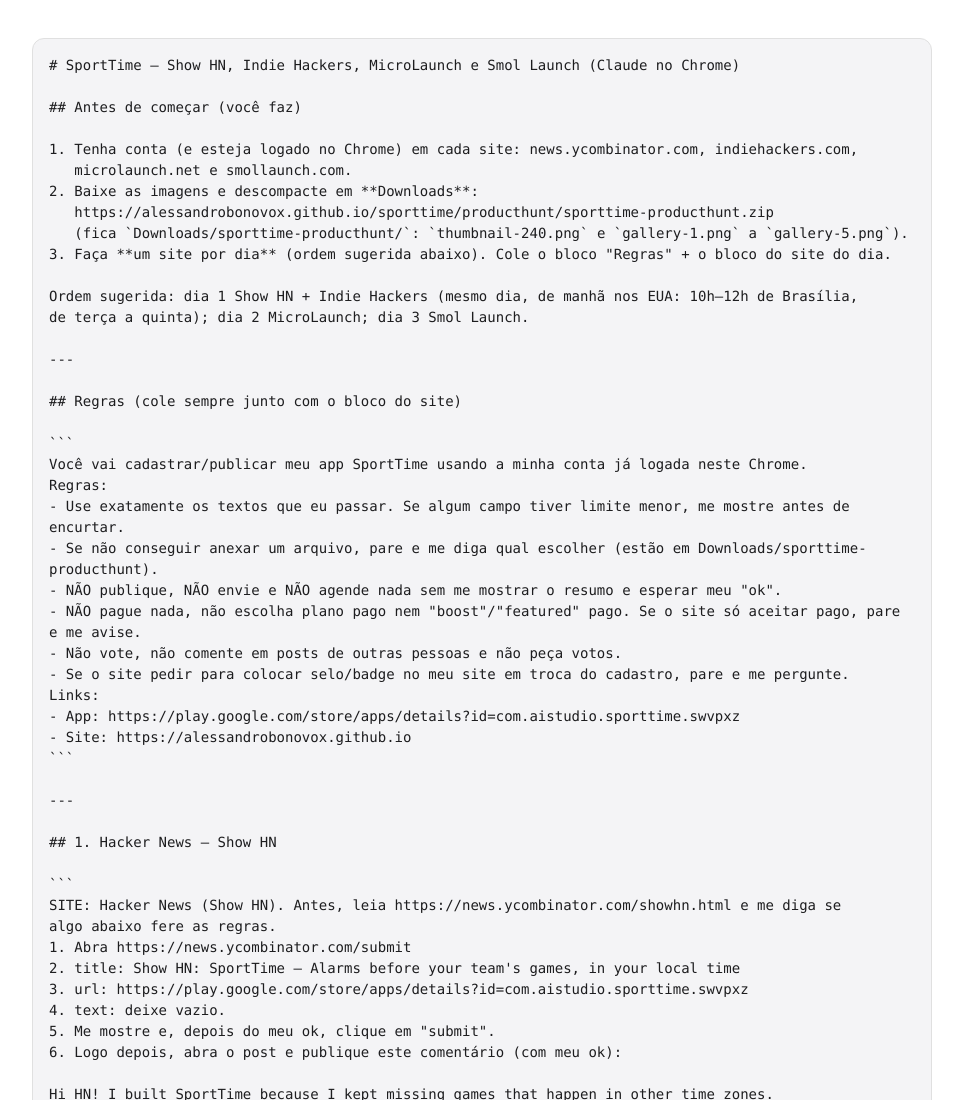
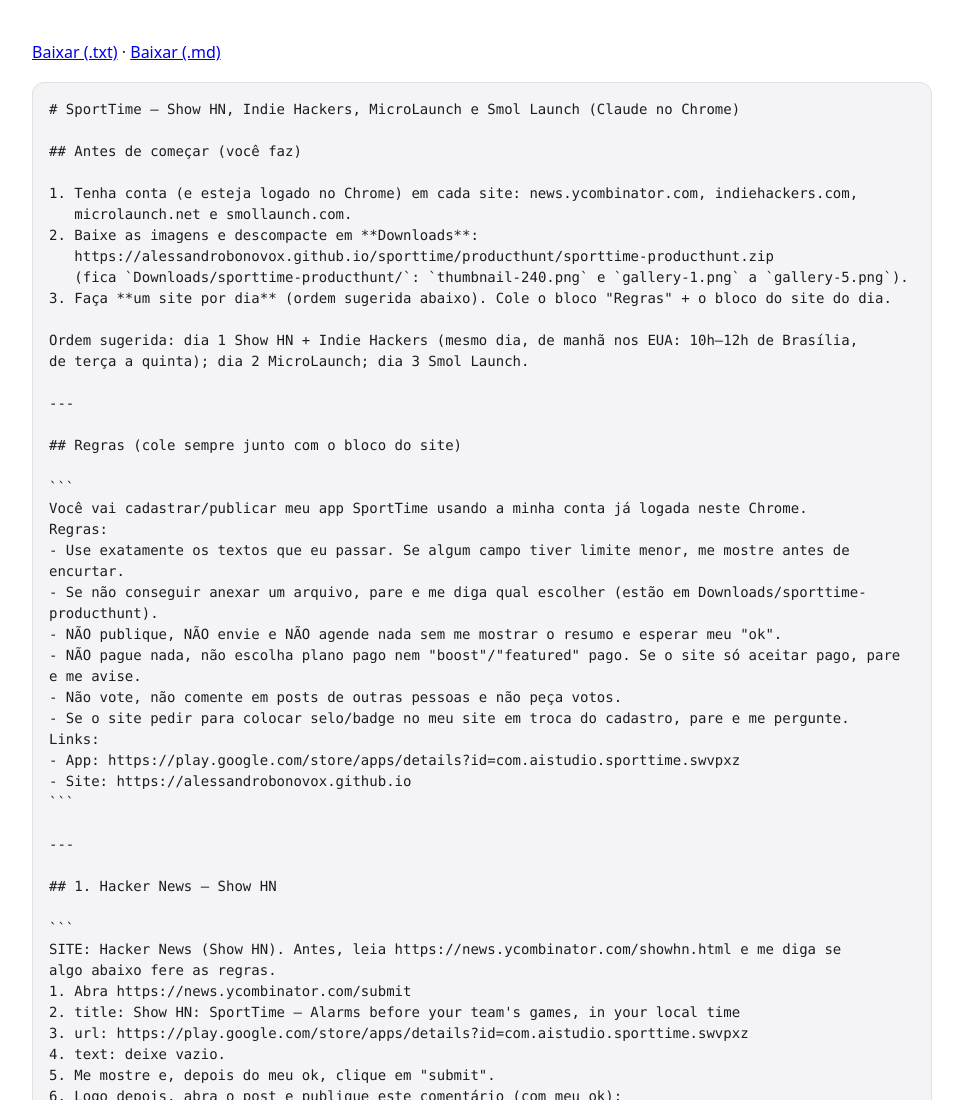
Before and after one commit to alessandrobonovox/alessandrobonovox.github.io, a plain HTML site: page sporttime/lancamentos.html in a window 1280 px wide. Shown: the top 1100 px of the page, without its empty margins (158-1121 px from the left). Drawn offline with Linux system fonts and the light colour scheme.

Commit message:
Add downloadable SportTime launch guide
Co-Authored-By: Claude Opus 5.5 <noreply@anthropic.com>
Claude-Session: https://claude.ai/code/session_01RiRG45LoaospMbPKsWh7Hw

```diff
--- a/sporttime/lancamentos.html
+++ b/sporttime/lancamentos.html
@@ -14,6 +14,7 @@ pre{white-space:pre-wrap;word-wrap:break-word;background:var(--code);border:1px
 </head>
 <body>
 <main>
+<p><a href="sporttime-lancamentos.txt" download>Baixar (.txt)</a> · <a href="sporttime-lancamentos.md" download>Baixar (.md)</a></p>
 <pre># SportTime – Show HN, Indie Hackers, MicroLaunch e Smol Launch (Claude no Chrome)
 
 ## Antes de começar (você faz)
```
Also changed, not shown: sporttime/sporttime-lancamentos.txt (added), 1 other file.
